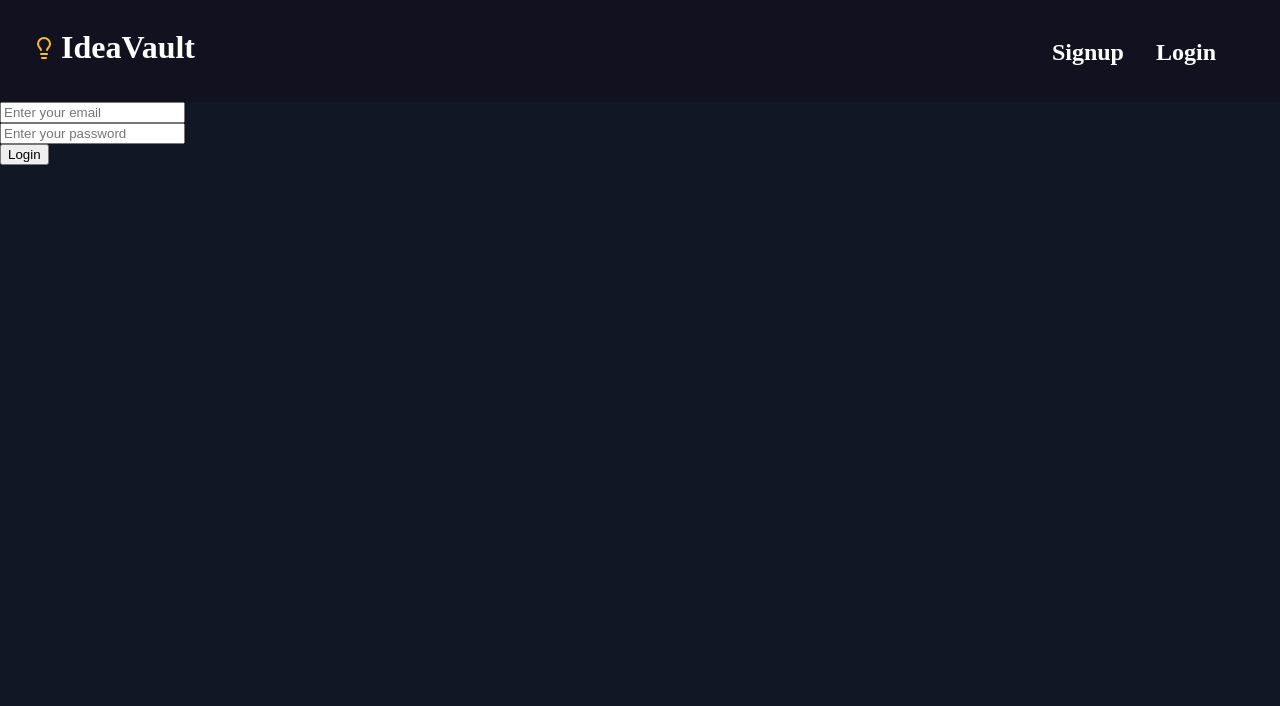
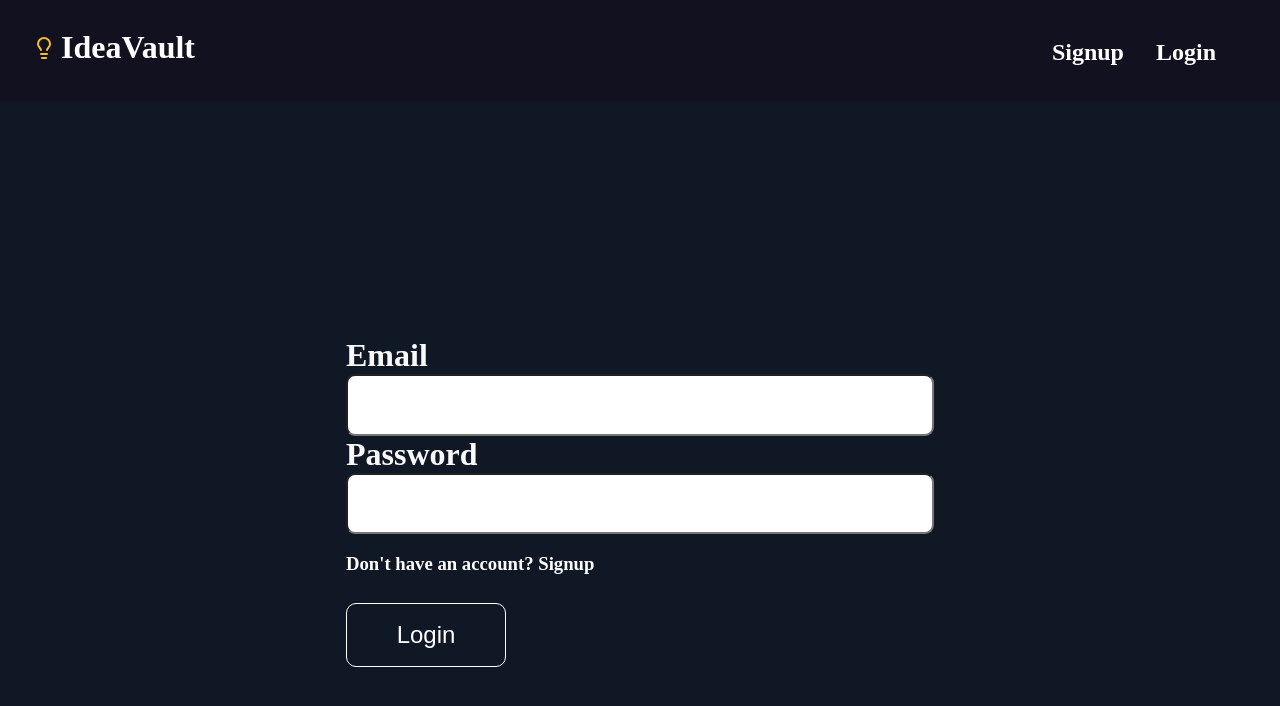
Before and after one commit to Naiduyenduva/IdaeVault_project, a React (Vite) app in the folder Frontend/client/: page /login in a window 1280 px wide. Shown: the top 706 px of the page. Built offline with nearby package versions, Linux system fonts and the light colour scheme.

Commit message:
add css for signup and login

```diff
--- a/Frontend/client/index.html
+++ b/Frontend/client/index.html
@@ -2,9 +2,8 @@
 <html lang="en">
   <head>
     <meta charset="UTF-8" />
-    <link rel="icon" type="image/svg+xml" href="/vite.svg" />
     <meta name="viewport" content="width=device-width, initial-scale=1.0" />
-    <title>Idea Store</title>
+    <title>IdeaStore</title>
   </head>
   <body>
     <div id="root"></div>
--- a/Frontend/client/src/App.css
+++ b/Frontend/client/src/App.css
@@ -20,14 +20,14 @@
     align-items: center;
 }
 .heading1 {
-    font-size: 4rem;
-    margin: 0.5rem;
+    font-size: 6rem;
+    margin: 0;
 }
 .heading2 {
-    font-size: 2rem;
-    width: 50%;
+    font-size: 3rem;
+    width: 80%;
     text-align: center;
-    color: #D1D5DB;
+    color: #7d75db;
 }
 .nav-bulb {
     display: flex;
@@ -37,3 +37,43 @@
 .lightbulb {
     color: #fbbf24;
 }
+a {
+    color: inherit;
+    text-decoration: none;
+  }
+.signup {
+    display: grid;
+    place-items: center; /* Centers both horizontally and vertically */
+    height: 100vh;
+}
+.login {
+    display: grid;
+    place-items: center; /* Centers both horizontally and vertically */
+    height: 100vh; /* Full viewport height */
+}
+label {
+    font-size: 2rem; /* Increase font size */
+    font-weight: bold; /* Make the text bold */
+    color: #fafafa; /* Darker color for contrast */
+    display: block; /* Ensure it occupies a full line */
+
+  }
+input {
+    height: 2.1rem;
+    width: 35rem;
+    border-radius: 9px;
+    padding: 12px;
+    font-size: 1.5rem; /* Increase the font size */
+    outline: none;
+    }
+button {
+    margin-top: 9px;
+    height: 4rem;
+    border: 1px solid white;
+    width: 10rem;
+    border-radius: 10px;
+    background-color: transparent;
+    color: white;
+    font-size: 1.5rem;
+    cursor: pointer;
+  }
--- a/Frontend/client/src/App.jsx
+++ b/Frontend/client/src/App.jsx
@@ -4,6 +4,7 @@ import Login from './components/login'
 import { BrowserRouter as Router, Route, Routes, useNavigate } from 'react-router-dom';
 import Dashboard from './components/Dashboard'; // Your protected page
 import { Lightbulb } from "lucide-react";
+import { Link } from 'react-router-dom';
 
 function App() {
 
@@ -25,11 +26,11 @@ function Navbar() {
   return <div className='navbar navborder'>
     <div className='nav-bulb'>
       <Lightbulb className='lightbulb' />
-    <h1>IdeaVault</h1>
+    <h1><Link to='/'>IdeaVault</Link></h1>
     </div>
     <div className='navbar'>
-      <h2>Signup</h2>
-      <h2> Login</h2>
+      <h2><Link to='/signup'>Signup</Link></h2>
+      <h2><Link to='/login'>Login</Link> </h2>
     </div>
   </div>
 }
--- a/Frontend/client/src/components/Dashboard.jsx
+++ b/Frontend/client/src/components/Dashboard.jsx
@@ -1,5 +1,4 @@
 import React from 'react'
-
 
 const Dashboard = () => {
   return (
@@ -10,4 +9,4 @@ const Dashboard = () => {
   )
 }
 
-export default Dashboard
+export default Dashboard;
--- a/Frontend/client/src/components/Signup.jsx
+++ b/Frontend/client/src/components/Signup.jsx
@@ -1,4 +1,5 @@
 import { useState } from "react";
+import { Link } from "react-router-dom";
 
 function Signup() {
     // State to manage form data
@@ -38,12 +39,11 @@ function Signup() {
     };
 
     return (
-      <div>
+      <div className="signup">
         <form onSubmit={handleSubmit}>
           <label>Email</label><br/>
           <input
             type="text"
-            placeholder="Enter your email"
             name="email"
             value={formData.email}
             onChange={handleChange}
@@ -52,7 +52,6 @@ function Signup() {
           <label>Password</label><br/>
           <input
             type="password"
-            placeholder="Enter your password"
             name="password"
             value={formData.password}
             onChange={handleChange}
@@ -61,7 +60,6 @@ function Signup() {
           <label>First Name</label><br/>
           <input
             type="text"
-            placeholder="Enter your first name"
             name="firstName"
             value={formData.firstName}
             onChange={handleChange}
@@ -70,12 +68,11 @@ function Signup() {
           <label>Last Name</label><br/>
           <input
             type="text"
-            placeholder="Enter your last name"
             name="lastName"
             value={formData.lastName}
             onChange={handleChange}
           /><br/>
-
+        <h3>Already have an account? <Link to='/login'>Login</Link> </h3>
           <button type="submit">Signup</button>
         </form>
       </div>
--- a/Frontend/client/src/components/login.jsx
+++ b/Frontend/client/src/components/login.jsx
@@ -1,5 +1,6 @@
 import { useState } from "react";
-import { useNavigate } from 'react-router-dom';
+import { Link,useNavigate } from 'react-router-dom';
+
 
 
 function Login(){
@@ -44,22 +45,23 @@ function Login(){
      }
 
     return (
-        <div>
+        <div className="login">
              <form onSubmit={handleSubmit}>
+              <label>Email</label>
              <input
             type="text"
-            placeholder="Enter your email"
             name="email"
             value={email}
             onChange={handleEmailChange}
           /><br/>
+          <label>Password</label>
            <input
             type="password"
-            placeholder="Enter your password"
             name="password"
             value={password}
             onChange={handlePasswordChange}
           /><br/>
+          <h3>Don't have an account? <Link to='/signup'>Signup</Link></h3>
           <button type="submit">Login</button>
           </form>
         </div>
--- a/Frontend/client/src/index.css
+++ b/Frontend/client/src/index.css
@@ -1,6 +1,7 @@
 body {
     margin: 0;
-    font-family: 'source-serif';
+    padding: 0;
+    font-family: "Jersey 25", serif;
     background-color: rgb(16, 23, 37);
     color: #ffffff;
   }
```
